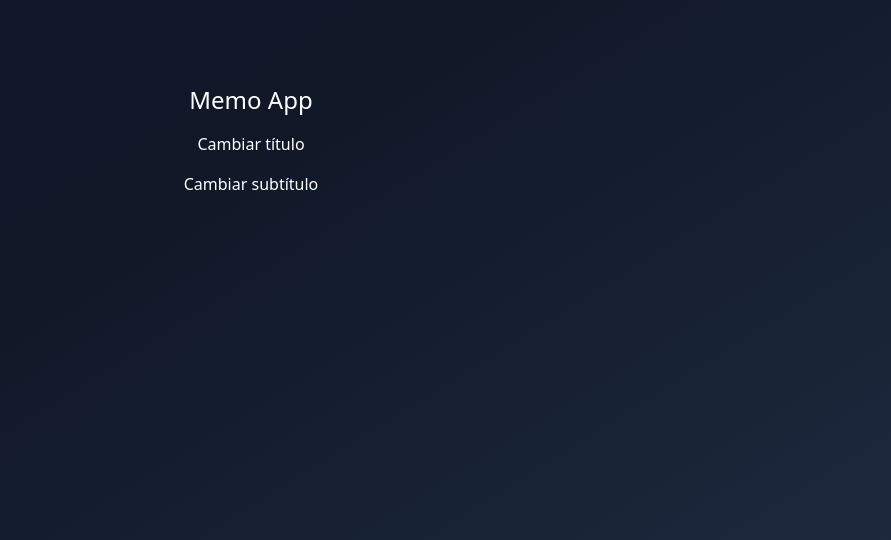
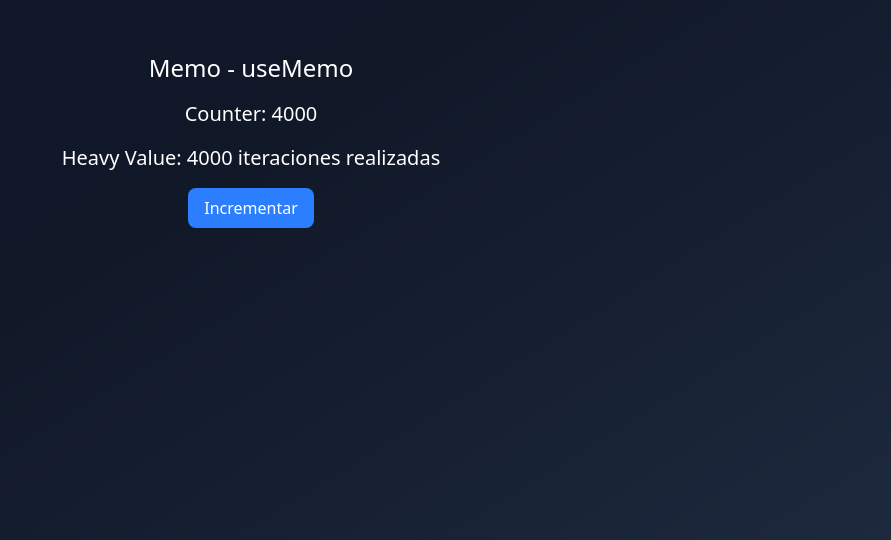
Before and after one commit to samueljimenezdev/React-FH, a React (Vite) app in the folder hooks-app/: page / in a window 1280 px wide. Shown: the part 260-800 px from the top of the page, without its empty margins (389-1280 px from the left). Built offline with nearby package versions, Linux system fonts and the light colour scheme.

Commit message:
useMemo, useCallback, React.memo

```diff
--- /dev/null
+++ b/hooks-app/src/06-memos/MemoCounter.tsx
@@ -0,0 +1,37 @@
+import { useCounter } from '@/hooks/useCounter';
+import React, { useMemo } from 'react'
+
+const heavyStuff = (iterationNumber: number) => {
+    console.time('heavyStuff started');
+    for (let i = 0; i < iterationNumber; i++) {
+        console.log('Ahi vamos...');
+    }
+    console.timeEnd('heavyStuff started');
+
+    return `${iterationNumber} iteraciones realizadas`;
+}
+
+export const MemoCounter = () => {
+
+    const { counter, increment } = useCounter(4000);
+
+    /**
+     * useMemo: Is used to memoize a value so that it is only recalculated when its dependencies change.
+     * In this case, heavyStuff(counter) will only be recalculated when counter changes.
+     * This helps to avoid unnecessary recalculations on every render, improving performance.
+     * The difference with useCallback is that useMemo returns a memoized value, while useCallback returns a memoized function.
+     */
+    const heavyValue = useMemo(() => heavyStuff(counter), [counter]);
+
+    return (
+        <div className="bg-gradient flex flex-col gap-4">
+            <h1 className="text-2xl font-thin text-white">Memo - useMemo </h1>
+            <h2 className="text-xl font-thin text-white">Counter: {counter}</h2>
+            <h2 className="text-xl font-thin text-white">Heavy Value: {heavyValue}</h2>
+            <button className='bg-blue-500 text-white px-4 py-2 rounded-md cursor-pointer'
+                onClick={increment}>
+                Incrementar
+            </button>
+        </div>
+    )
+}
--- a/hooks-app/src/06-memos/MemoHook.tsx
+++ b/hooks-app/src/06-memos/MemoHook.tsx
@@ -1,11 +1,41 @@
-import React from 'react'
+import React, { useCallback, useState } from 'react'
+import { MiTitle } from './ui/MiTitle'
+import { MiSubTitle } from './ui/MiSubTitle';
 
+/**
+ * React UseMemo Hook
+ * Avoids re-rendering of components when their props have not changed, optimizing performance.
+ * In this example, MiTitle and MiSubTitle components are wrapped with React.memo
+ * to prevent unnecessary re-renders when their respective props remain unchanged.
+ */
 export const MemoHook = () => {
+
+    const [title, setTitle] = useState('Mi Título');
+    const [subTitle, setSubTitle] = useState('Mi Subtítulo');
+
+
+    /**
+     * useCallback Hook
+     * Memoizes the function to prevent its recreation on every render,
+     * ensuring that MiSubTitle does not re-render unless subTitle changes.
+     */
+    const handleMyAPICall = useCallback(() => {
+        console.log('Llamando a mi API...' + subTitle);
+    }, [subTitle]);
+
     return (
         <div className="bg-gradient flex flex-col gap-4">
             <h1 className="text-2xl font-thin text-white">Memo App</h1>
-            <button>Cambiar título</button>
-            <button>Cambiar subtítulo</button>
+            <MiTitle title={title} />
+            <MiSubTitle subtitle={subTitle} callMyAPI={handleMyAPICall} />
+            <button className='bg-blue-500 text-white px-4 py-2 rounded-md cursor-pointer'
+                onClick={() => setTitle('Título Modificado')}>
+                Cambiar título
+            </button>
+            <button className='bg-blue-500 text-white px-4 py-2 rounded-md cursor-pointer'
+                onClick={() => setSubTitle('Subtítulo Modificado')}>
+                Cambiar subtítulo
+            </button>
         </div>
     )
 }
--- /dev/null
+++ b/hooks-app/src/06-memos/ui/MiSubTitle.tsx
@@ -0,0 +1,21 @@
+import React from 'react'
+
+interface MiSubTitleProps {
+    subtitle: string;
+    callMyAPI?: () => void;
+}
+
+export const MiSubTitle = React.memo(({ subtitle, callMyAPI }: MiSubTitleProps) => {
+
+    console.log('MiSubTitle se volvió a renderizar');
+
+    return (
+        <>
+            <h6>{subtitle}</h6>
+            <button className='bg-indigo-500 text-white px-2 py-1 rounded-md cursor-pointer'
+                onClick={callMyAPI}>
+                Llamar función
+            </button>
+        </>
+    )
+});
--- /dev/null
+++ b/hooks-app/src/06-memos/ui/MiTitle.tsx
@@ -0,0 +1,14 @@
+import React from 'react'
+
+interface MiTitleProps {
+    title: string;
+}
+
+export const MiTitle = React.memo(({ title }: MiTitleProps) => {
+
+    console.log('MiTitle se volvió a renderizar');
+
+    return (
+        <div>{title}</div>
+    )
+});
--- /dev/null
+++ b/hooks-app/src/hooks/useCounter.tsx
@@ -0,0 +1,24 @@
+import { useState } from 'react';
+
+export const useCounter = (initialValue: number = 1) => {
+    const [counter, setCounter] = useState(initialValue);
+
+    const increment = () => {
+        setCounter(counter + 1);
+    };
+
+    const decrement = () => {
+        if (counter <= 1) return;
+
+        setCounter(counter - 1);
+    };
+
+    return {
+        // Properties
+        counter,
+
+        // Methods
+        increment,
+        decrement,
+    };
+};
--- a/hooks-app/src/main.tsx
+++ b/hooks-app/src/main.tsx
@@ -2,6 +2,7 @@ import { StrictMode } from 'react'
 import { createRoot } from 'react-dom/client'
 import './index.css'
 import { MemoHook } from './06-memos/MemoHook'
+import { MemoCounter } from './06-memos/MemoCounter'
 // import { HooksApp } from './HooksApp'
 // import { TrafficLight } from './01-useState/TrafficLight'
 // import { TrafficLightWithEffect } from './02-useEffect/TrafficLightWithEffect'
@@ -19,6 +20,7 @@ createRoot(document.getElementById('root')!).render(
     {/* <FocusScreen /> */}
     {/* <TasksApp /> */}
     {/* < ScrambleWords /> */}
-    <MemoHook />
+    {/* <MemoHook /> */}
+    <MemoCounter />
   </StrictMode>,
 )
```
